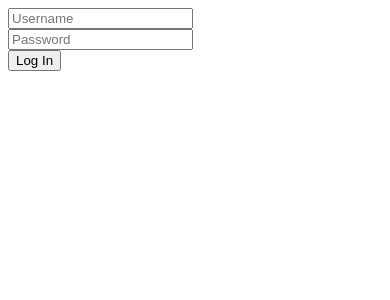
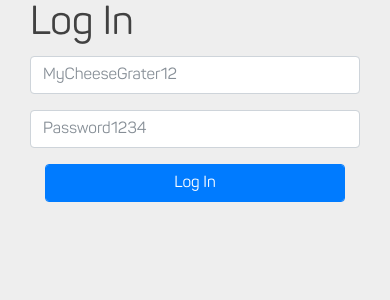
Before and after one commit to DanTheMinotaur/pubadvisor, a CodeIgniter app: page /pubadvisor/index.php/admin/login in a window 390 px wide. Shown: the top 300 px of the page. Run offline with CodeIgniter, Linux system fonts and the light colour scheme; some libraries are stand-ins or nearby versions.

Commit message:
Login Basic Styling

```diff
--- a/application/views/admin/login.php
+++ b/application/views/admin/login.php
@@ -1,37 +1,31 @@
-<!DOCTYPE html>
-<html lang="en">
-<head>
-    <meta charset="utf-8">
-    <meta name="robots" content="noindex">
-    <title>Login and Register</title>
-    <meta name="viewport" content="width=device-width, initial-scale=1">
-</head>
-<body>
 <?php
-    if(isset($_SESSION['message'])) {
-        //echo '<div class="message">' . $_SESSION['message'] . '</div>';
-        //unset($_SESSION['message']);
-        echo "Hello";
-    }
+/**
+ * Created by PhpStorm.
+ * User: Daniel
+ * Date: 29/11/2017
+ * Time: 21:19
+ */
+$this->load->view('includes/header');
+$this->load->view('includes/top');
 ?>
-<div class="container">
+<main class="container">
+    <section class="login col-md-8" style="float: none;margin: 0 auto;">
+        <h1>Log In</h1>
+        <?php echo validation_errors(); ?>
         <?php echo form_open('admin/login') ?>
             <div class="form-group">
-            <input type="text" name="username" id="username" tabindex="1" class="form-control" placeholder="Username">
+                <input type="text" name="username" id="usernameLogIn" class="form-control" placeholder="MyCheeseGrater12">
             </div>
             <div class="form-group">
-            <input type="password" name="password" id="password1" tabindex="2" class="form-control" placeholder="Password">
+                <input type="password" name="password" id="passwordLogIn" class="form-control" placeholder="Password1234">
             </div>
             <div class="form-group">
-            <div class="row">
-                <div class="col-sm-6 col-sm-offset-3">
-                    <input type="submit" name="submit" id="login-submit" tabindex="4" class="form-control btn btn-login" value="Log In">
-                </div>
+                <div class="col-sm-6" style="float: none;margin: 0 auto;">
+                    <input type="submit" name="submit" id="login-submit" class="form-control btn btn-primary" value="Log In">
                 </div>
             </div>
         </form>
 
-</div>
-</body>
-
-</html>
+    </section>
+</main>
+<?php $this->load->view('includes/footer'); ?>
```
Lines whose indentation alone changed are shown as unchanged.
